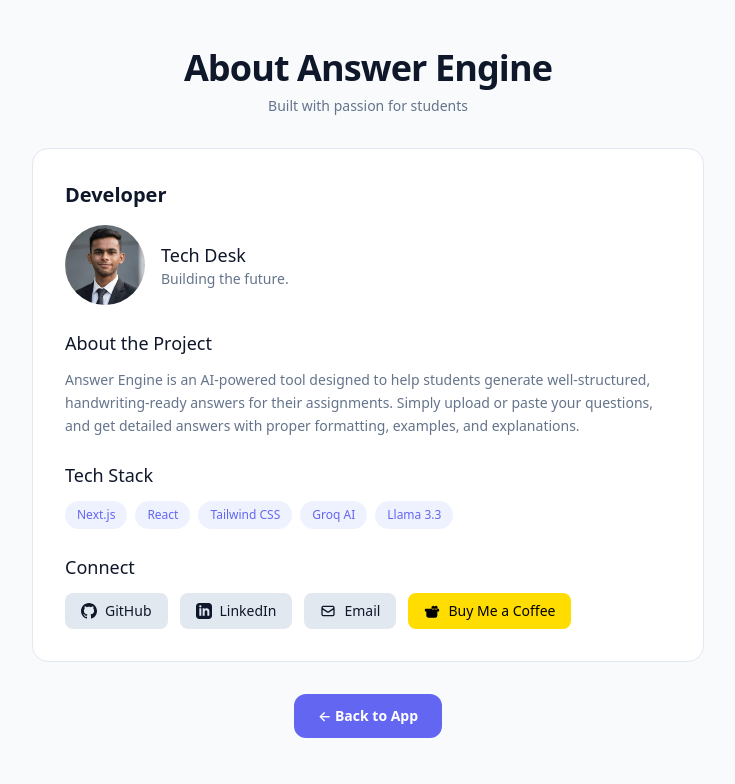
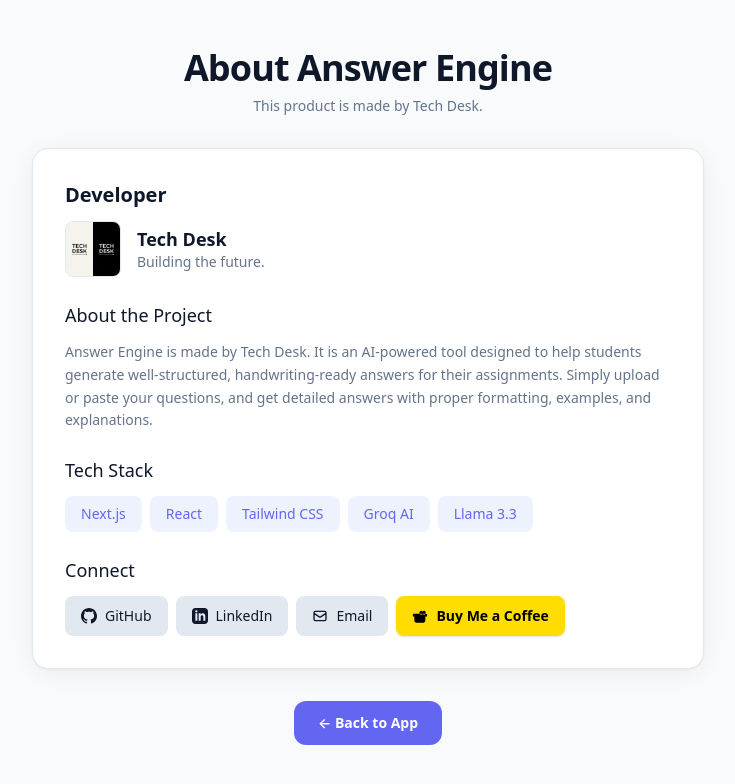
Before and after one commit to YUVRAJ007137/Answer-Engine, a Next.js app: page /about in a window 1280 px wide. Shown: the top 784 px of the page, without its empty margins (272-1007 px from the left). Built offline with nearby package versions, Linux system fonts and the light colour scheme.

Commit message:
about page link added

```diff
--- a/app/about/page.js
+++ b/app/about/page.js
@@ -2,6 +2,9 @@
 
 import Link from "next/link";
 import Image from "next/image";
+
+const linkBase =
+  "inline-flex items-center gap-2 px-4 py-2.5 rounded-lg text-sm font-medium transition-all duration-200 hover:opacity-90 active:scale-[0.98]";
 
 export default function AboutPage() {
   return (
@@ -18,15 +21,21 @@
             About Answer Engine
           </h1>
           <p className="text-sm" style={{ color: "var(--muted)" }}>
-            Built with passion for students
+            This product is made by Tech Desk.
           </p>
         </header>
 
         <section
-          className="rounded-2xl border p-6 sm:p-8 space-y-6"
-          style={{ background: "var(--card)", borderColor: "var(--card-border)" }}
+          className="rounded-2xl border overflow-hidden transition-shadow duration-300 hover:shadow-lg"
+          style={{
+            background: "var(--card)",
+            borderColor: "var(--card-border)",
+            boxShadow: "0 4px 24px rgba(0,0,0,0.06), 0 1px 3px rgba(0,0,0,0.04)",
+          }}
         >
-          <div className="space-y-4">
+          <div className="p-6 sm:p-8 space-y-6">
+            {/* Developer */}
+            <div className="space-y-3">
               <h2
                 className="text-xl font-semibold"
                 style={{ color: "var(--foreground)" }}
@@ -34,29 +43,38 @@
                 Developer
               </h2>
               <div className="flex items-center gap-4">
-              <div className="w-20 h-20 rounded-full overflow-hidden relative shrink-0">
+                <div
+                  className="relative w-14 h-14 shrink-0 rounded-lg overflow-hidden"
+                  style={{
+                    background: "var(--background)",
+                    border: "1px solid var(--card-border)",
+                  }}
+                >
                   <Image
-                  src="/images/developer.png"
-                  alt="Yuvraj"
+                    src="/images/tech-desk-logo.png"
+                    alt="Tech Desk"
                     fill
-                  className="object-cover"
-                  style={{ objectPosition: "center 25%" }}
+                    className="object-contain"
                   />
                 </div>
                 <div>
-                <p
-                  className="text-lg font-medium"
+                  <h3
+                    className="text-lg font-semibold leading-tight"
                     style={{ color: "var(--foreground)" }}
                   >
                     Tech Desk
-                </p>
-                <p className="text-sm" style={{ color: "var(--muted)" }}>
+                  </h3>
+                  <p
+                    className="text-sm leading-tight mt-0.5"
+                    style={{ color: "var(--muted)" }}
+                  >
                     Building the future.
                   </p>
                 </div>
               </div>
             </div>
 
+            {/* About the Project */}
             <div className="space-y-3">
               <h3
                 className="text-lg font-medium"
@@ -68,13 +86,15 @@
                 className="text-sm leading-relaxed"
                 style={{ color: "var(--muted)" }}
               >
-              Answer Engine is an AI-powered tool designed to help students generate
-              well-structured, handwriting-ready answers for their assignments. Simply
-              upload or paste your questions, and get detailed answers with proper
+                Answer Engine is made by Tech Desk. It is an AI-powered tool
+                designed to help students generate well-structured,
+                handwriting-ready answers for their assignments. Simply upload
+                or paste your questions, and get detailed answers with proper
                 formatting, examples, and explanations.
               </p>
             </div>
 
+            {/* Tech Stack */}
             <div className="space-y-3">
               <h3
                 className="text-lg font-medium"
@@ -87,7 +107,7 @@
                   (tech) => (
                     <span
                       key={tech}
-                    className="px-3 py-1.5 rounded-full text-xs font-medium"
+                      className="px-4 py-2 rounded-lg text-sm font-medium"
                       style={{
                         background: "var(--primary-light)",
                         color: "var(--primary)",
@@ -100,6 +120,7 @@
               </div>
             </div>
 
+            {/* Connect */}
             <div className="space-y-3">
               <h3
                 className="text-lg font-medium"
@@ -107,12 +128,12 @@
               >
                 Connect
               </h3>
-            <div className="flex flex-wrap gap-3">
+              <div className="flex flex-wrap items-center gap-2">
                 <a
                   href="https://github.com/yuvraj007137"
                   target="_blank"
                   rel="noopener noreferrer"
-                className="inline-flex items-center gap-2 px-4 py-2 rounded-lg text-sm font-medium transition-colors"
+                  className={linkBase}
                   style={{
                     background: "var(--card-border)",
                     color: "var(--foreground)",
@@ -127,7 +148,7 @@
                   href="https://www.linkedin.com/in/yuvraj-chaudhari-72a9072a0/"
                   target="_blank"
                   rel="noopener noreferrer"
-                className="inline-flex items-center gap-2 px-4 py-2 rounded-lg text-sm font-medium transition-colors"
+                  className={linkBase}
                   style={{
                     background: "var(--card-border)",
                     color: "var(--foreground)",
@@ -140,7 +161,7 @@
                 </a>
                 <a
                   href="mailto:yuvrajsc42@gmail.com"
-                className="inline-flex items-center gap-2 px-4 py-2 rounded-lg text-sm font-medium transition-colors"
+                  className={linkBase}
                   style={{
                     background: "var(--card-border)",
                     color: "var(--foreground)",
@@ -155,7 +176,7 @@
                   href="https://www.buymeacoffee.com/yuvraj_chaudhari_007"
                   target="_blank"
                   rel="noopener noreferrer"
-                className="inline-flex items-center gap-2 px-4 py-2 rounded-lg text-sm font-medium transition-colors"
+                  className={`${linkBase} font-semibold shadow-sm`}
                   style={{
                     background: "#FFDD00",
                     color: "#000",
@@ -168,12 +189,13 @@
                 </a>
               </div>
             </div>
+          </div>
         </section>
 
         <div className="text-center">
           <Link
             href="/chat/new"
-            className="inline-flex items-center gap-2 px-6 py-3 rounded-xl text-sm font-semibold text-white transition-all"
+            className="inline-flex items-center gap-2 px-6 py-3 rounded-xl text-sm font-semibold text-white transition-all duration-200 hover:opacity-90 active:scale-[0.98]"
             style={{ background: "var(--primary)" }}
           >
             ← Back to App
```
Also changed, not shown: public/images/tech-desk-logo.png (added). Lines whose indentation alone changed are shown as unchanged.
